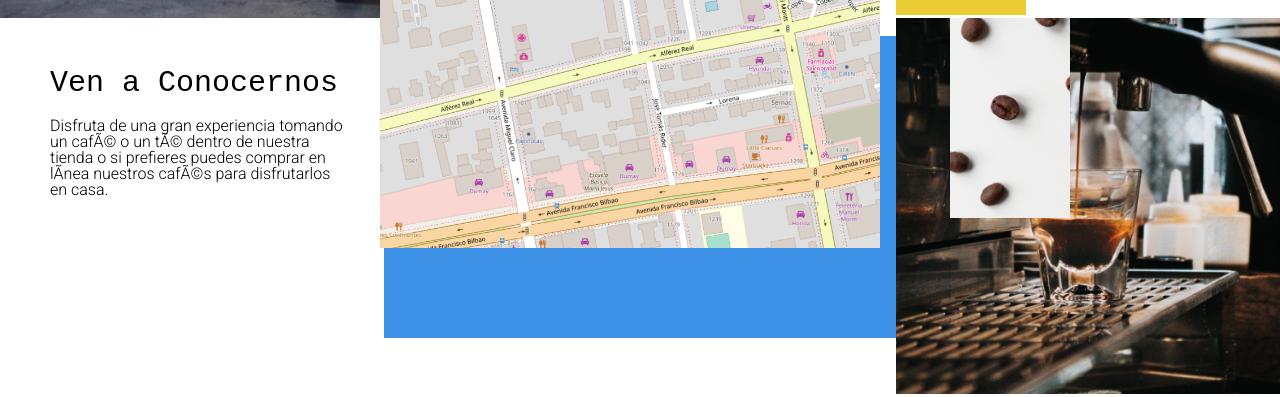
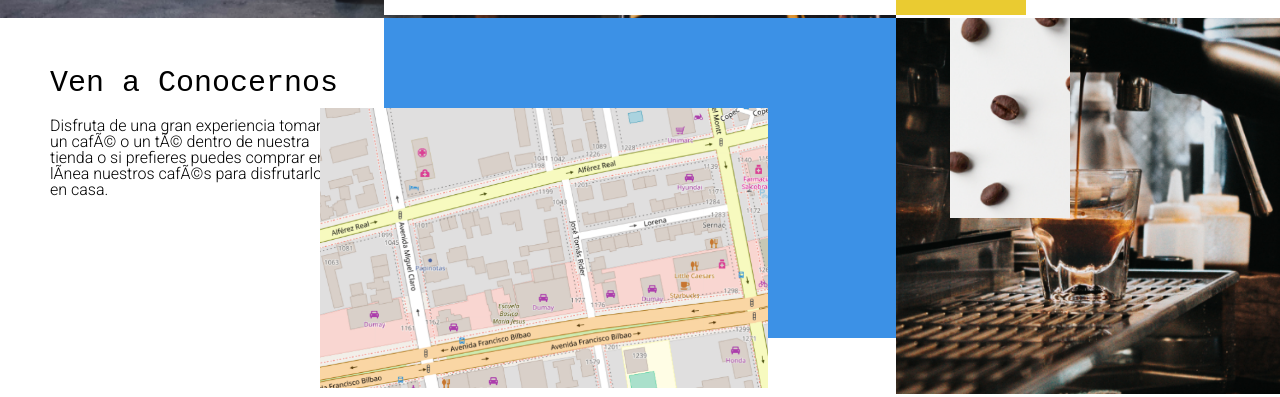
Before and after one commit to AeroNico/cafe-agere, a plain HTML site: page index.html in a window 1280 px wide. Shown: the part 652-1049 px from the top of the page. Drawn offline with Linux system fonts and the light colour scheme; a web font is replaced by a local one.

Commit message:
3 commit

```diff
--- a/assets/sass/layout/_header.scss
+++ b/assets/sass/layout/_header.scss
@@ -30,7 +30,7 @@
 .header__numbers {
   position: absolute;
   width: 40%;
-  height: 19vh;
+  height: 131px;
   background-color: $white;
   z-index: 1;
   left: 30%;
--- a/assets/sass/layout/_info.scss
+++ b/assets/sass/layout/_info.scss
@@ -25,10 +25,10 @@
 .info__map-img {
   position: absolute;
   z-index: 1;
-  width: 500px;
-  height: 250px;
-  top: 650px;
-  left: 380px;
+  width: 35%;
+  height: 35vh;
+  top: 95vh;
+  left: 25%;
   object-fit: cover;
 }
 
```
Also changed, not shown: assets/css/main.css.
